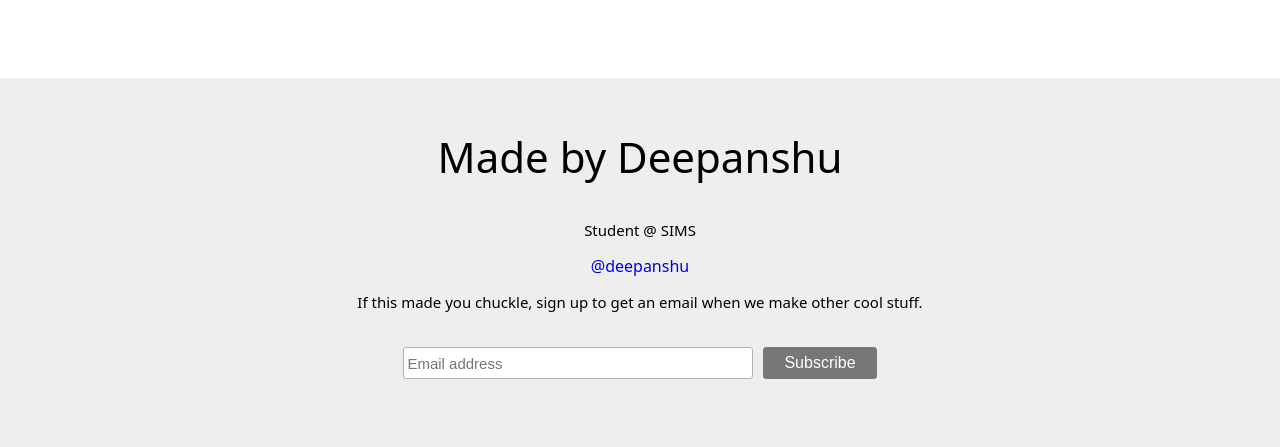
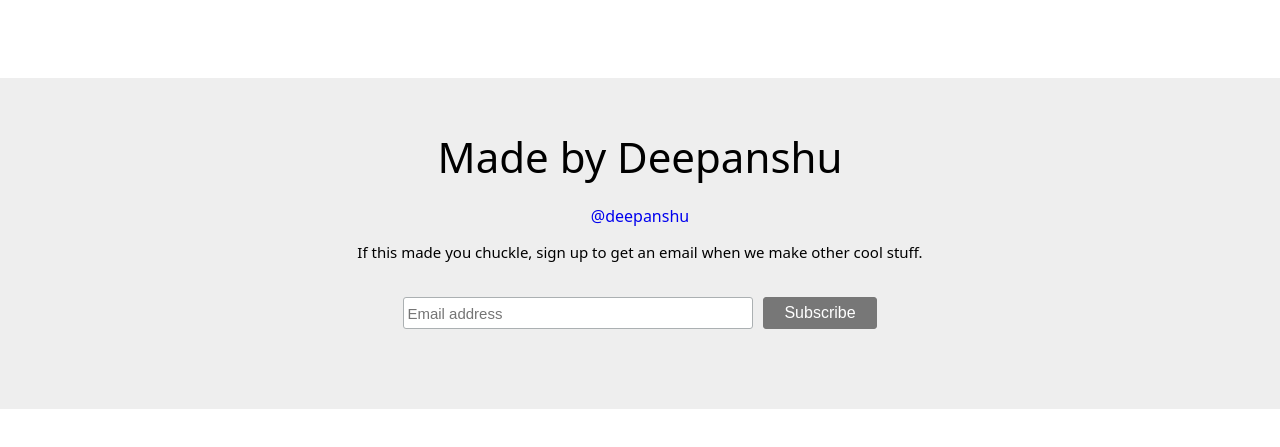
Before and after one commit to deepanshuSoni22/apple-plug-clone, a plain HTML site: page index.html in a window 1280 px wide. Shown: the part 3782-4229 px from the top of the page. After the commit the page ends 4191 px from the top, so only its background shows below. Drawn offline with Linux system fonts and the light colour scheme.

Commit message:
Update index.html

```diff
--- a/index.html
+++ b/index.html
@@ -130,7 +130,6 @@
         <section class="contact-section">
             <div class="container contact-container">
                 <h2 class="video-heading">Made by Deepanshu</h2>
-                <p class="contact-text">Student @ SIMS</p>
                 <a href="#">@deepanshu</a>
                 <p class="contact-text">If this made you chuckle, sign up to get an email when we make other cool stuff.</p>
                 <div class="input-area">
```
